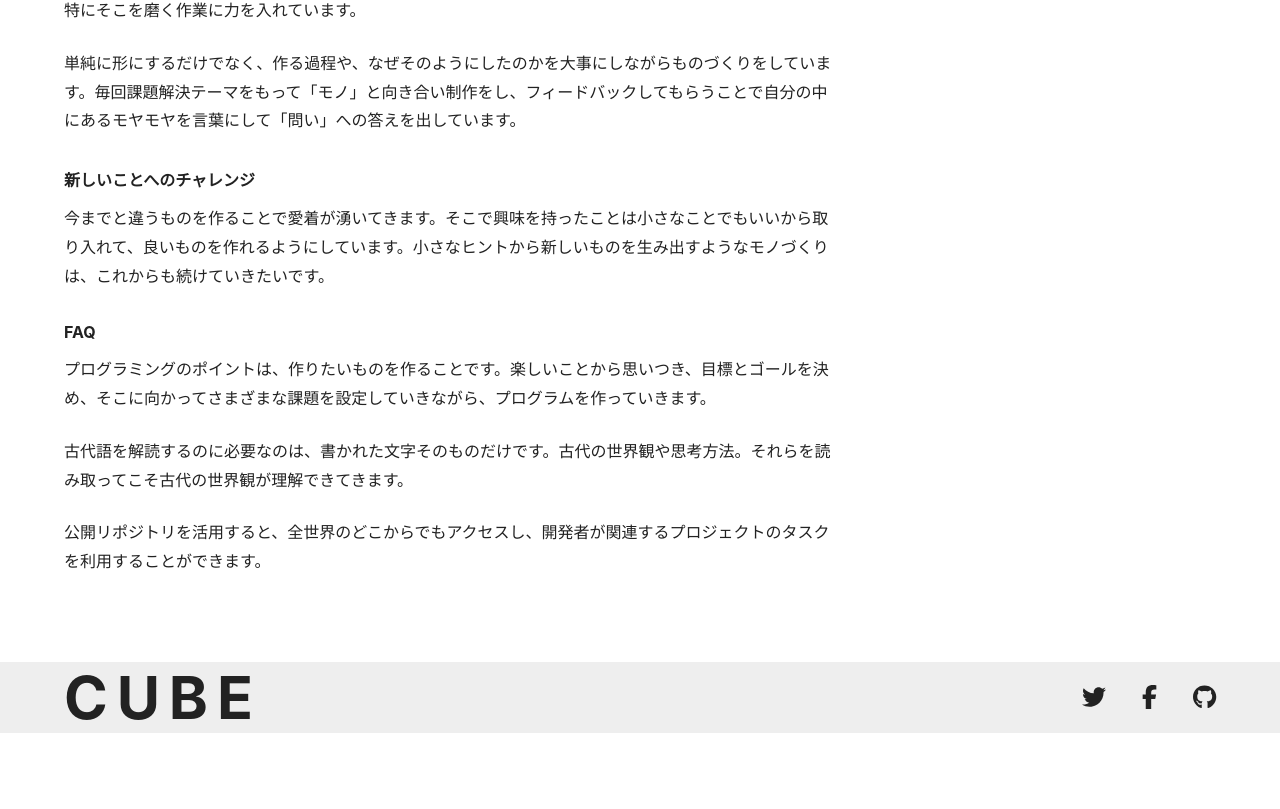
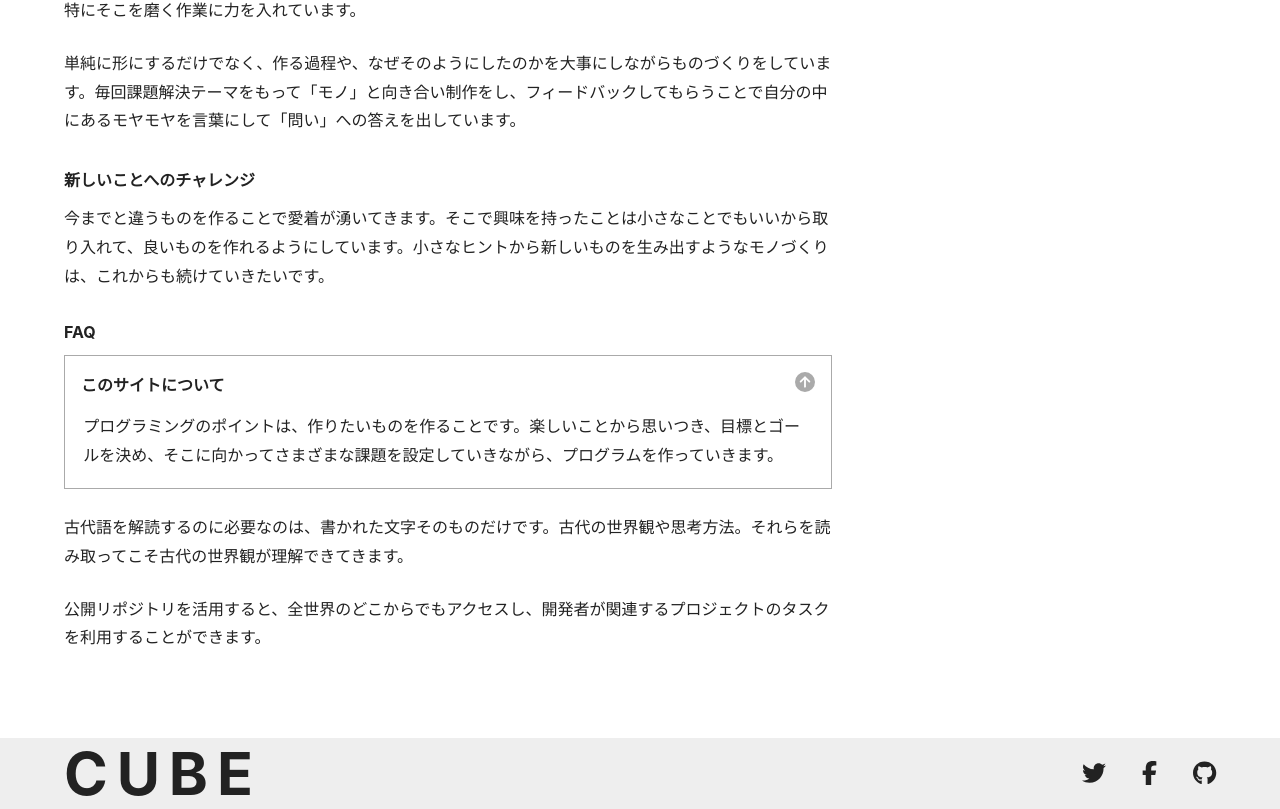
Before and after one commit to kento-yoshidu/Diary, a Next.js app: page /about in a window 1280 px wide. Shown: the part 1331-2140 px from the top of the page. Before the commit the page ends 2064 px from the top, so only its background shows below. Built offline with nearby package versions, Linux system fonts and the light colour scheme.

Commit message:
✨ Create Accordion.tsx

```diff
--- /dev/null
+++ b/components/accordion.tsx
@@ -0,0 +1,27 @@
+import { faCircleArrowDown } from "@fortawesome/free-solid-svg-icons"
+import { FontAwesomeIcon } from "@fortawesome/react-fontawesome"
+import { ReactNode } from "react"
+import styles from "styles/accordion.module.css"
+
+type Props = {
+  heading: string
+  children: ReactNode
+}
+
+export default function Accordion({ heading, children }: Props) {
+  return (
+    <div className={styles.open}>
+      <h3 className={styles.heading}>
+        <button>
+          {heading}
+
+          <FontAwesomeIcon icon={faCircleArrowDown} className={styles.icon} />
+        </button>
+      </h3>
+
+      <div className={styles.text}>
+        <div className={styles.textInner}>{children}</div>
+      </div>
+    </div>
+  )
+}
--- a/pages/about.tsx
+++ b/pages/about.tsx
@@ -7,6 +7,7 @@ import Meta from "@/components/meta"
 
 import Image from "next/image"
 import eyecatch from "images/about.jpg"
+import Accordion from "@/components/accordion"
 
 export default function About() {
   return (
@@ -54,9 +55,11 @@ export default function About() {
             </p>
 
             <h2>FAQ</h2>
-            <p>
-              プログラミングのポイントは、作りたいものを作ることです。楽しいことから思いつき、目標とゴールを決め、そこに向かってさまざまな課題を設定していきながら、プログラムを作っていきます。
-            </p>
+            <Accordion heading="このサイトについて">
+              <p>
+                プログラミングのポイントは、作りたいものを作ることです。楽しいことから思いつき、目標とゴールを決め、そこに向かってさまざまな課題を設定していきながら、プログラムを作っていきます。
+              </p>
+            </Accordion>
 
             <p>
               古代語を解読するのに必要なのは、書かれた文字そのものだけです。古代の世界観や思考方法。それらを読み取ってこそ古代の世界観が理解できてきます。
--- /dev/null
+++ b/styles/accordion.module.css
@@ -0,0 +1,35 @@
+.open {
+  border: solid 1px var(--gray-25);
+}
+
+.heading {
+  font-size: var(--body);
+}
+
+.heading button {
+  all: unset;
+  outline: revert;
+  -webkit-tap-highlight-color: transparent;
+  cursor: pointer;
+  box-sizing: border-box;
+  width: 100%;
+  padding: 1em;
+  display: flex;
+  justify-content: space-between;
+  gap: 1em;
+}
+
+.icon {
+  color: var(--gray-25);
+  font-size: 1.25em;
+  transition: transform 0.5s;
+}
+
+.open .icon {
+  transform: rotate(180deg);
+}
+
+.textInner {
+  padding: 0 1.14em 1.14em;
+  font-size: calc(var(--body) * 0.875);
+}
--- /dev/null
+++ b/styles/accordion.module.css.d.ts
@@ -0,0 +1,4 @@
+declare const styles: {
+  readonly "open": string;
+};
+export = styles;
```
